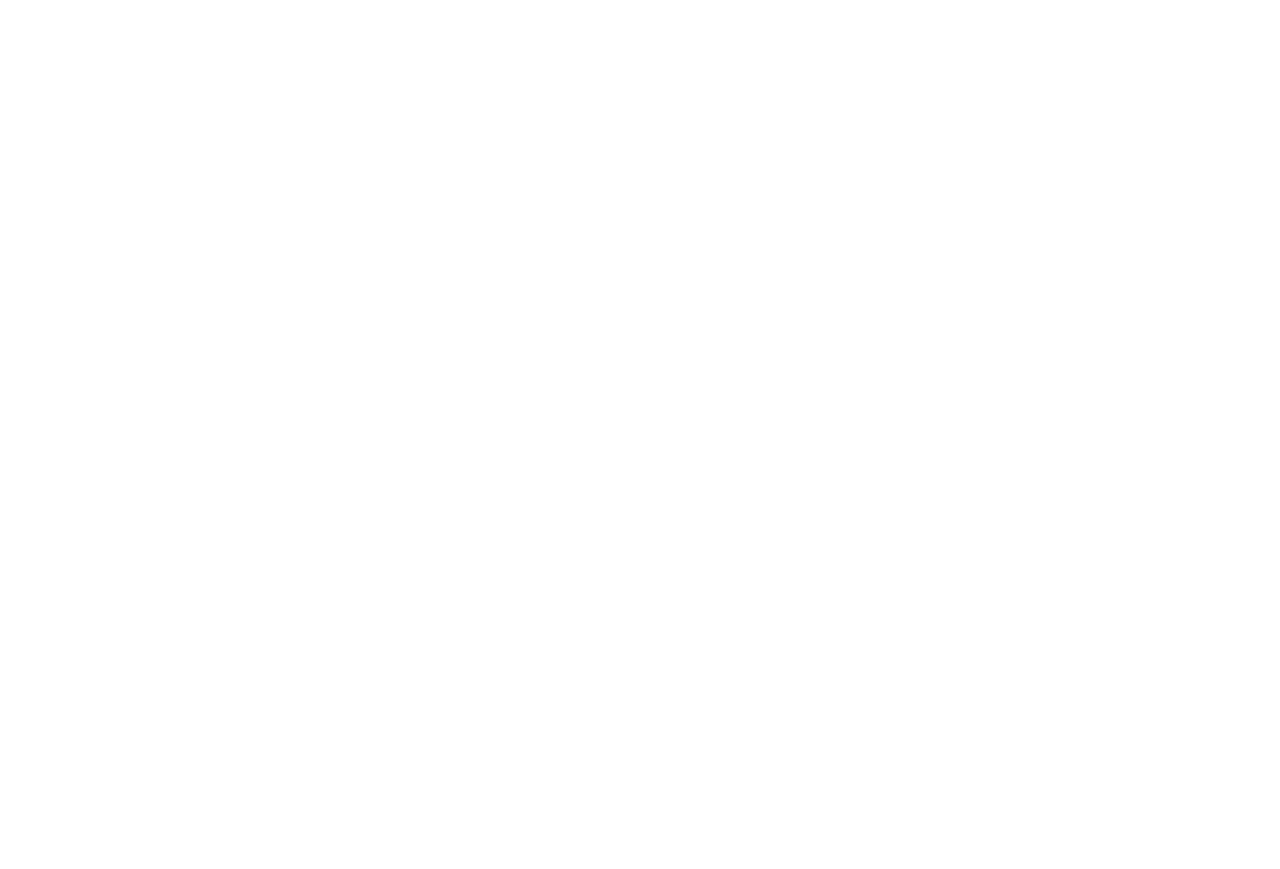
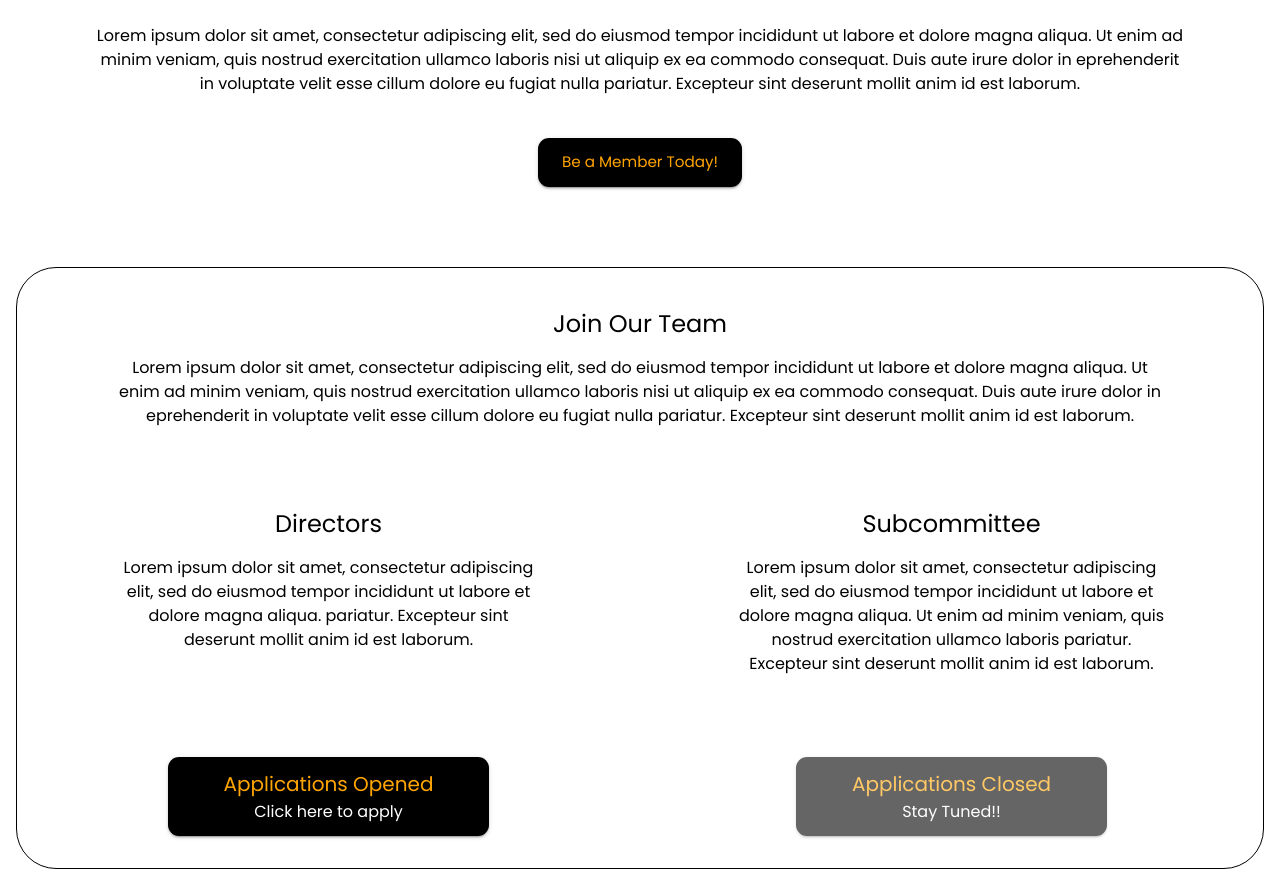
Before and after one commit to Leo-Zarni01/mssunsw, a React (Vite) app in the folder frontend/: page /getinvolved in a window 1280 px wide. Shown: the part 160-1029 px from the top of the page. Before the commit the page ends 800 px from the top, so only its background shows below. Built offline with nearby package versions, Linux system fonts and the light colour scheme.

Commit message:
Build Join MSS and Join Our Team of Get Involved Page

```diff
--- a/frontend/src/PageList.tsx
+++ b/frontend/src/PageList.tsx
@@ -1,5 +1,7 @@
 import { Routes, Route } from 'react-router-dom';
 import HomePage from './components/HomePage.tsx';
+import GetInvolved from './components/GetInvolved.tsx';
+
 
 const PageList = () => {
     return (
@@ -8,7 +10,7 @@
             <Route path='/aboutus' />
             <Route path='/events' />
             <Route path='/team' />
-            <Route path='/getinvolved' />
+            <Route path='/getinvolved' element={<GetInvolved />}/>
         </Routes>
     )
 }
--- /dev/null
+++ b/frontend/src/components/GetInvolved.tsx
@@ -0,0 +1,38 @@
+import GI_JoinMSS from "./GetInvolvedComps/GI_JoinMSS";
+import NavBar from "./NavBar"
+import { createTheme, ThemeProvider } from "@mui/material/styles";
+import GI_JOTeam from "./GetInvolvedComps/GI_JOTeam";
+import { motion } from "framer-motion";
+
+
+const themeGetInvolved = createTheme({
+    typography: {
+        fontFamily: "Poppins, sans-serif",
+    },
+});
+
+const GetInvolved = () => {
+    return (
+        <div>
+            <ThemeProvider theme={themeGetInvolved}>
+                <NavBar />
+                <motion.div
+                initial={{ opacity: 0, y: 50 }} // Start hidden and below
+                animate={{ opacity: 1, y: 0 }} // Fade in and move up
+                transition={{ duration: 0.8, ease: "easeOut" }}
+                >
+                    <GI_JoinMSS />
+                </motion.div>
+                <motion.div
+                initial={{ opacity: 0, y: 50 }} // Start hidden and below
+                animate={{ opacity: 1, y: 0 }} // Fade in and move up
+                transition={{ duration: 0.8, delay:0.5, ease: "easeOut" }}
+                >
+                    <GI_JOTeam />
+                </motion.div>
+            </ThemeProvider>
+        </div>
+    )
+}
+
+export default GetInvolved;
--- /dev/null
+++ b/frontend/src/components/GetInvolvedComps/GI_JOTeam.tsx
@@ -0,0 +1,147 @@
+import { Typography, Button, Stack } from '@mui/material';
+import Grid from '@mui/material/Grid2';
+import logo from '../../assets/MSS_Logo.webp'
+
+
+const GI_JOTeam = () => {
+    return (
+        // <Box
+        // sx={{
+        //     backgroundImage: `url(${logo})`,
+        //     backgroundSize: "cover",
+        //     backgroundRepeat: "no-repeat",
+        //     border: '1px solid black',
+        //     marginTop: "5rem"
+        // }}
+        // >
+        <Grid container textAlign="center"
+        sx={{
+            // backgroundImage: `url(${logo})`,
+            // backgroundSize: "cover",
+            // backgroundPosition: "center",
+            // backgroundRepeat: "no-repeat",
+            border: '1px solid black',
+            borderRadius: "40px",
+            marginTop: "5rem",
+            mx: "1rem"
+        }}
+        >
+            <Grid size={12}
+            sx={{
+                my: "2rem"
+            }}
+            >
+                <Typography variant="h5"
+                sx={{
+                    marginTop: "0.5rem"
+                }}
+                >
+                    Join Our Team
+                </Typography>
+                <Typography
+                sx={{
+                    margin: "1rem",
+                    mx: "6rem",
+                }}
+                >
+                    Lorem ipsum dolor sit amet, consectetur adipiscing elit,
+                    sed do eiusmod tempor incididunt ut labore et dolore magna aliqua.
+                    Ut enim ad minim veniam, quis nostrud exercitation ullamco laboris
+                    nisi ut aliquip ex ea commodo consequat. Duis aute irure dolor in
+                    eprehenderit in voluptate velit esse cillum dolore eu fugiat nulla
+                    pariatur. Excepteur sint deserunt mollit anim id est laborum.
+                </Typography>
+            </Grid>
+            <Grid size={{xs: 12, md: 6}}
+            sx={{
+                my: "2rem"
+            }}
+            >
+                <Typography variant="h5">
+                    Directors
+                </Typography>
+                <Typography
+                sx={{
+                    margin: "1rem",
+                    mx: "6rem",
+                    height: "11rem",
+                    overflow: "auto",
+                }}
+                >
+                    Lorem ipsum dolor sit amet, consectetur adipiscing elit,
+                    sed do eiusmod tempor incididunt ut labore et dolore magna aliqua.
+                    pariatur. Excepteur sint deserunt mollit anim id est laborum.
+                </Typography>
+                <Button variant="contained" color="primary" size="medium"
+                sx={{
+                    backgroundColor: "black",
+                    color: "orange",
+                    marginTop: "0.6rem",
+                    px: "3.5rem",
+                    py: "0.7rem",
+                    borderRadius: "11px",
+                    textTransform: "none",
+                    fontSize: "0.95rem",
+                }}
+                >
+                    <Stack>
+                        <Typography variant="h6">Applications Opened</Typography>
+                        <Typography
+                        sx={{
+                            color: "white",
+                            fontsize: "0.01em"
+                        }}
+                        >Click here to apply</Typography>
+                    </Stack>
+                </Button>
+            </Grid>
+            <Grid size={{xs: 12, md: 6}}
+            sx={{
+                my: "2rem"
+            }}
+            >
+                <Typography variant="h5">
+                    Subcommittee
+                </Typography>
+                <Typography
+                sx={{
+                    margin: "1rem",
+                    mx: "6rem",
+                    height: "11rem",
+                    overflow: "auto",
+                }}
+                >
+                    Lorem ipsum dolor sit amet, consectetur adipiscing elit,
+                    sed do eiusmod tempor incididunt ut labore et dolore magna aliqua.
+                    Ut enim ad minim veniam, quis nostrud exercitation ullamco laboris
+                    pariatur. Excepteur sint deserunt mollit anim id est laborum.
+                </Typography>
+                <Button variant="contained" color="primary" size="medium"
+                sx={{
+                    backgroundColor: "black",
+                    color: "orange",
+                    marginTop: "0.6rem",
+                    px: "3.5rem",
+                    py: "0.7rem",
+                    borderRadius: "11px",
+                    textTransform: "none",
+                    fontSize: "0.95rem",
+                    opacity: "0.6"
+                }}
+                >
+                    <Stack>
+                        <Typography variant="h6">Applications Closed</Typography>
+                        <Typography
+                        sx={{
+                            color: "white",
+                            fontsize: "0.01em"
+                        }}
+                        >Stay Tuned!!</Typography>
+                    </Stack>
+                </Button>
+            </Grid>
+        </Grid>
+    )
+}
+
+export default GI_JOTeam;
--- /dev/null
+++ b/frontend/src/components/GetInvolvedComps/GI_JoinMSS.tsx
@@ -0,0 +1,44 @@
+import { Button, Typography, Grid } from '@mui/material';
+
+const GI_JoinMSS = () => {
+    return (
+        <Grid textAlign="center">
+            <Typography variant="h5"
+            sx={{
+                marginTop: "0.5rem"
+            }}
+            >
+                Join MSS
+            </Typography>
+            <Typography
+            sx={{
+                margin: "2rem",
+                mx: "6rem",
+            }}
+            >
+                Lorem ipsum dolor sit amet, consectetur adipiscing elit,
+                sed do eiusmod tempor incididunt ut labore et dolore magna aliqua.
+                Ut enim ad minim veniam, quis nostrud exercitation ullamco laboris
+                nisi ut aliquip ex ea commodo consequat. Duis aute irure dolor in
+                eprehenderit in voluptate velit esse cillum dolore eu fugiat nulla
+                pariatur. Excepteur sint deserunt mollit anim id est laborum.
+            </Typography>
+            <Button variant="contained" color="primary" size="medium"
+            sx={{
+                backgroundColor: "black",
+                color: "orange",
+                marginTop: "0.6rem",
+                px: "1.5rem",
+                py: "0.7rem",
+                borderRadius: "11px",
+                textTransform: "none",
+                fontSize: "0.95rem"
+            }}
+            >
+                    Be a Member Today!
+            </Button>
+        </Grid>
+    )
+}
+
+export default GI_JoinMSS;
--- a/frontend/src/components/HomePage.tsx
+++ b/frontend/src/components/HomePage.tsx
@@ -1,5 +1,4 @@
 import NavBar from "./NavBar"
-import HP_FS from "./HomeComps/HP_FS"
 import HP_SS from "./HomeComps/HP_SS"
 
 const HomePage = () => {
```
